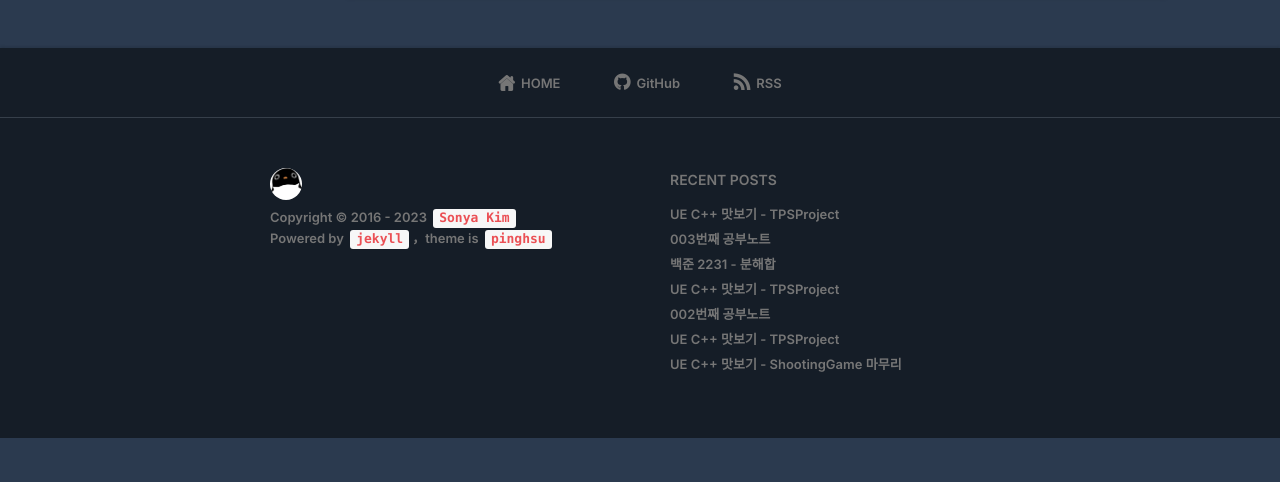
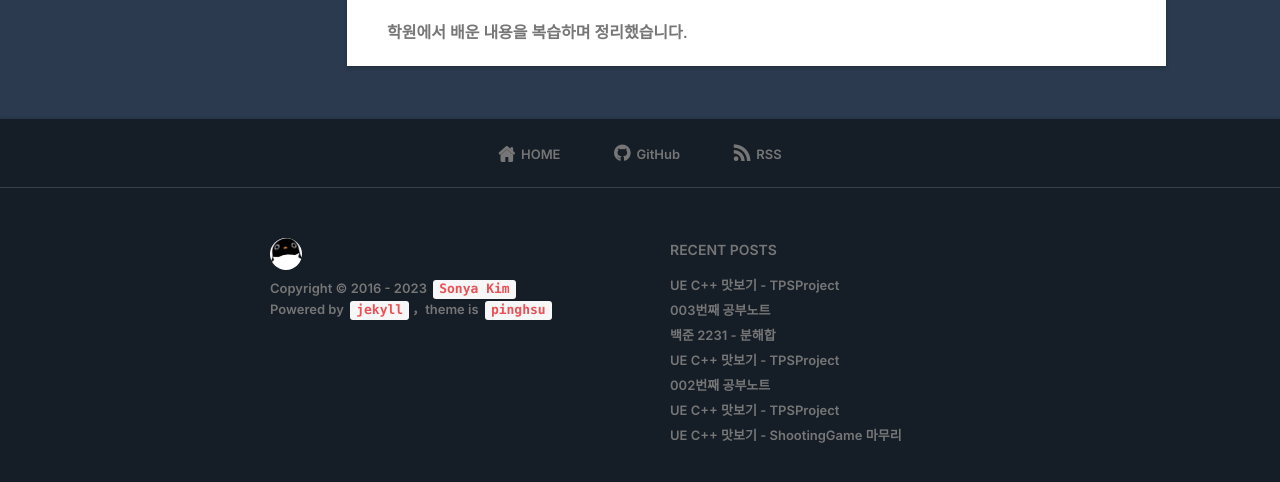
Before and after one commit to ssonsonya/ssonsonya.github.io, a Jekyll site: the page built from _posts/2022-12-22-API-StepByStep-1.md, in a window 1280 px wide and 900 px high, scrolled down 4800 px, cut to the strip 392-874 px from the top of the window. Built offline with Jekyll 4.4.1, drawn with Linux system fonts in a browser that asks for light colours; nearby versions of some CDN libraries; some web fonts are replaced; comment, search, counter and statistics services are not loaded; before the commit the page ends 5630 px from its top, so only the background shows below that.

```diff
--- a/_posts/2022-12-22-API-StepByStep-1.md
+++ b/_posts/2022-12-22-API-StepByStep-1.md
@@ -34,3 +34,6 @@
 
 ![API (14)](https://github.com/ssonsonya/ssonsonya.github.io/assets/116151781/57cb7ede-ae9d-4604-97e1-e937580a615b)
 ![API (15)](https://github.com/ssonsonya/ssonsonya.github.io/assets/116151781/25c213f2-ce26-49b0-9bf4-76a53ad17a20)
+
+***
+학원에서 배운 내용을 복습하며 정리했습니다.
```
